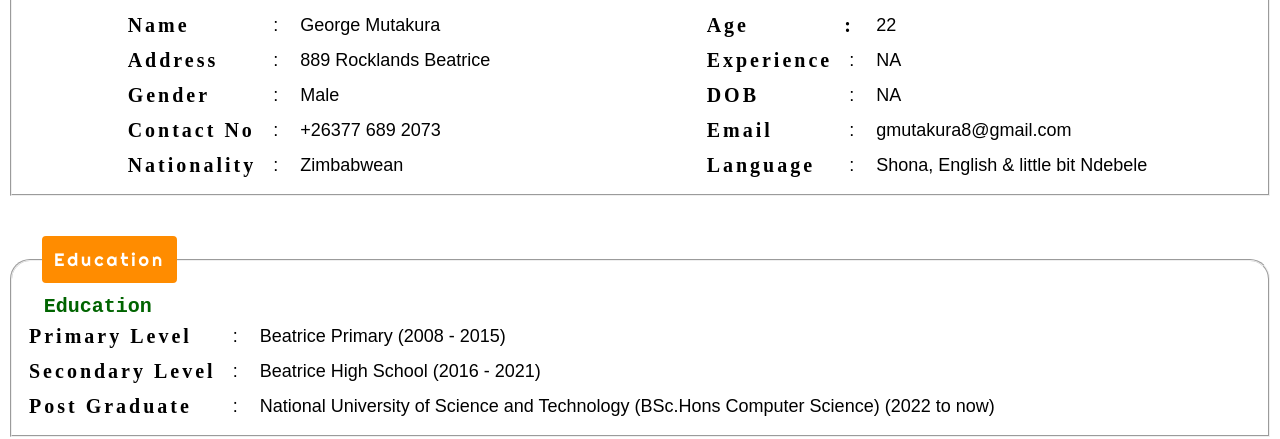
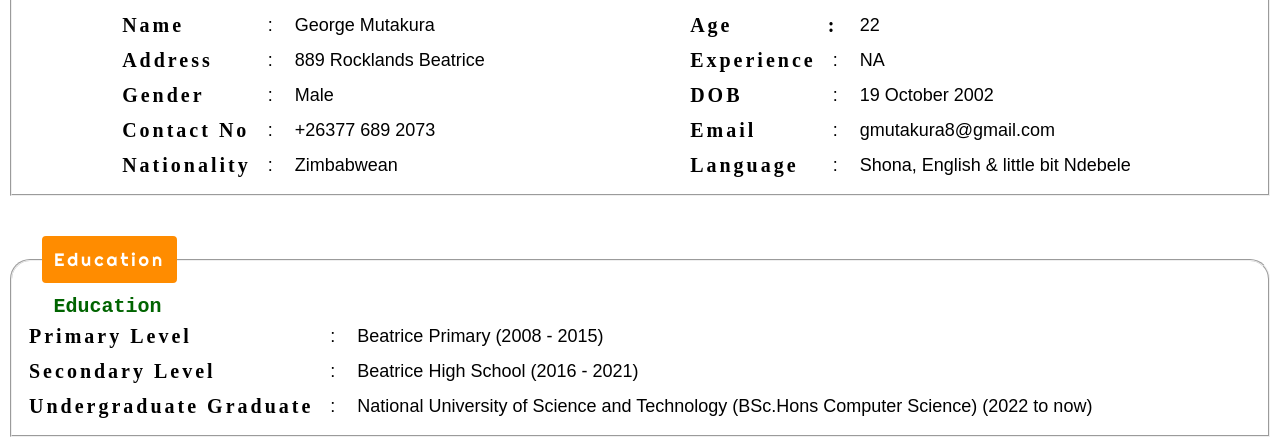
Before and after one commit to GTM-04/gtmportofolio.github.io, a plain HTML site: page resume.html in a window 1280 px wide. Shown: the part 529-968 px from the top of the page. Drawn offline with Linux system fonts and the light colour scheme; a web font is replaced by a local one.

Commit message:
Add files via upload

```diff
--- a/resume.html
+++ b/resume.html
@@ -108,7 +108,7 @@
                        <tr>
                            <th> DOB </th>
                            <td> : </td>
-                           <td>NA</td>
+                           <td>19 October 2002<td>
                        </tr>
                        <tr>
                            <th> Email </th>
@@ -146,7 +146,7 @@
                                <td>KEF secondary school (Science Stream) (2074 B.S - 2076 B.S)</td>
                            </tr> -->
                            <tr>
-                               <th>Post Graduate</th>
+                               <th>Undergraduate Graduate</th>
                                <td>:</td>
                                <td>National University of Science and Technology (BSc.Hons Computer Science) (2022 to now)</td>
                            </tr>
```
